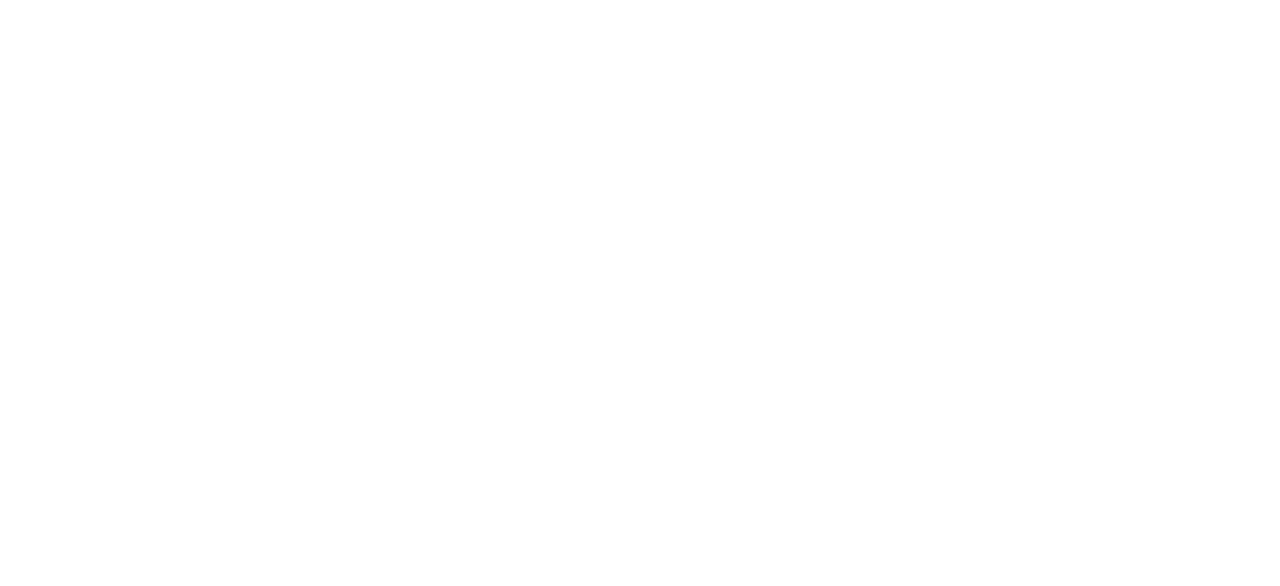
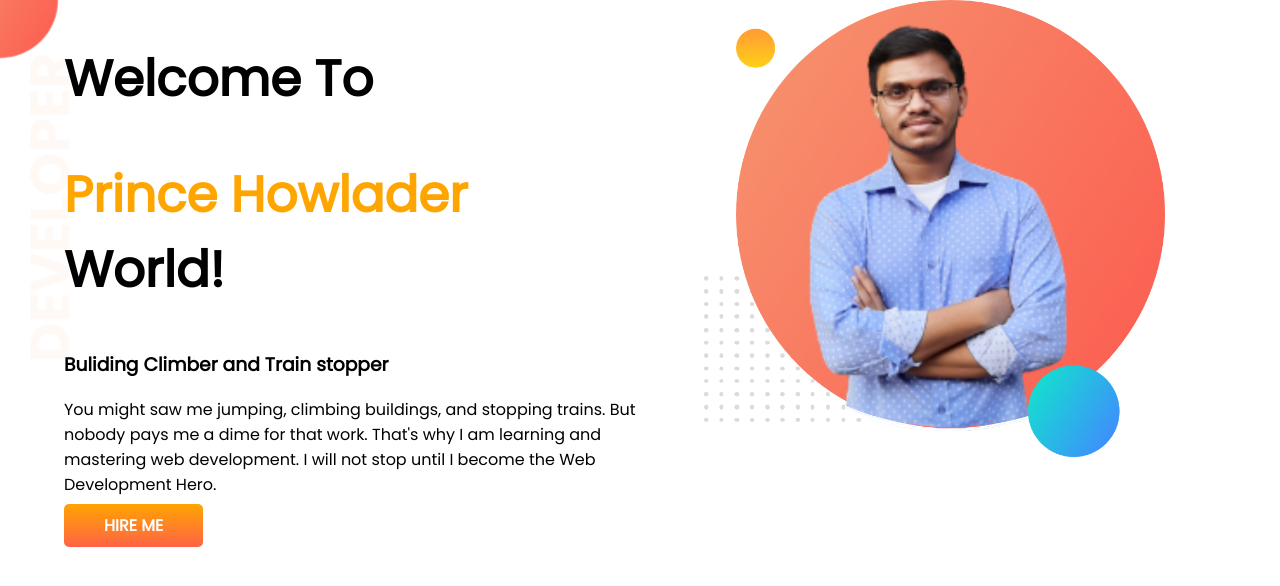
Before and after one commit to Princehowlader606/developer-portfolio, a plain HTML site: page index.html in a window 1280 px wide. Drawn offline with Linux system fonts and the light colour scheme.

Commit message:
top banner added

```diff
--- a/index.html
+++ b/index.html
@@ -1,13 +1,34 @@
 <!DOCTYPE html>
 <html lang="en">
+
 <head>
     <meta charset="UTF-8">
     <meta http-equiv="X-UA-Compatible" content="IE=edge">
     <meta name="viewport" content="width=device-width, initial-scale=1.0">
     <title>Prince Portfolio</title>
+    <link rel="preconnect" href="https://fonts.googleapis.com">
+    <link rel="preconnect" href="https://fonts.gstatic.com" crossorigin>
+    <link href="https://fonts.googleapis.com/css2?family=Poppins&display=swap" rel="stylesheet">
     <link rel="stylesheet" href="style.css">
 </head>
+
 <body>
+    <section class="top-banner">
+        <div class="half-width">
+            <h1>Welcome To </h1>
+            <h1><span class="orange-color">Prince Howlader</span> World! </h1>
+            <h3>Buliding Climber and Train stopper</h3>
+            <p>You might saw me jumping, climbing buildings, and stopping trains. But nobody pays me a dime for that
+                work.
+                That's why I am learning and mastering web development. I will not stop until I become the Web
+                Development
+                Hero.</p>
+            <a class="link-button" target="_blank" href="https://www.linkedin.com/in/prince-howlader-a30b65244/">HIRE
+                ME</a>
+        </div>
+        <div class="half-width"><img src="images/Prince-pic-with-bg.png" alt=""></div>
 
+    </section>
 </body>
+
 </html>
--- a/style.css
+++ b/style.css
@@ -0,0 +1,39 @@
+body {
+    font-family: 'Poppins', sans-serif;
+    margin: 0;
+}
+
+h1 {
+    font-size: 50px;
+}
+
+.orange-color {
+    color: orange;
+}
+
+section {
+    display: flex;
+}
+
+.half-width {
+    width: 50%;
+    padding-left: 5%;
+}
+
+.half-width img {
+    width: 80%;
+}
+
+.link-button {
+    text-decoration: none;
+    background-image: linear-gradient(orange, tomato);
+    color: white;
+    font-weight: 700;
+    padding: 10px 40px;
+    border-radius: 5px;
+}
+
+.top-banner {
+    background-image: url(images/top-banner.png);
+    background-repeat: no-repeat;
+}
```
Also changed, not shown: images/Prince-pic-with-bg.png (added), images/Prince-pic-with-bg2.png (added), images/dream-bg.png (added), images/exp-bg.png (added), images/jhankar.png (added), images/jhankar2.png (added), images/my-bg.png (added), images/top-banner.png (added), 7 other files. Lines whose indentation alone changed are shown as unchanged.
